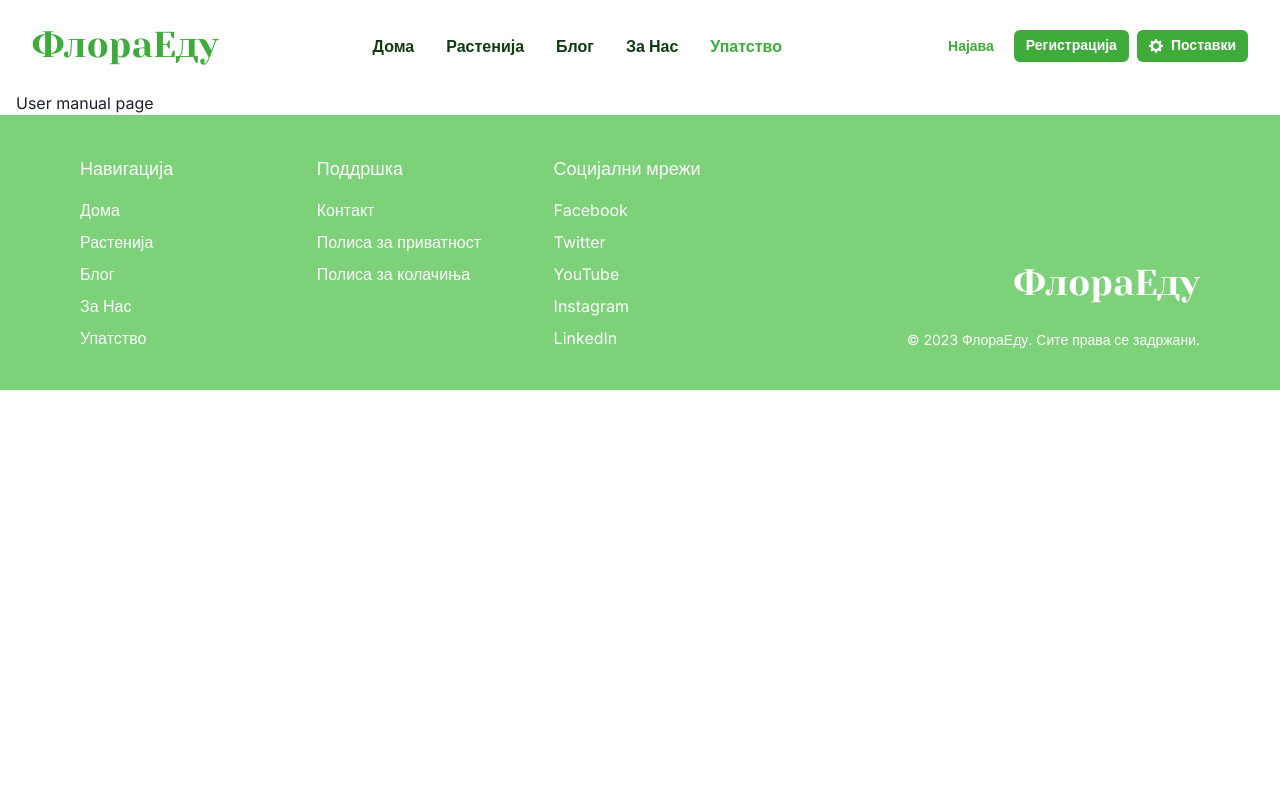
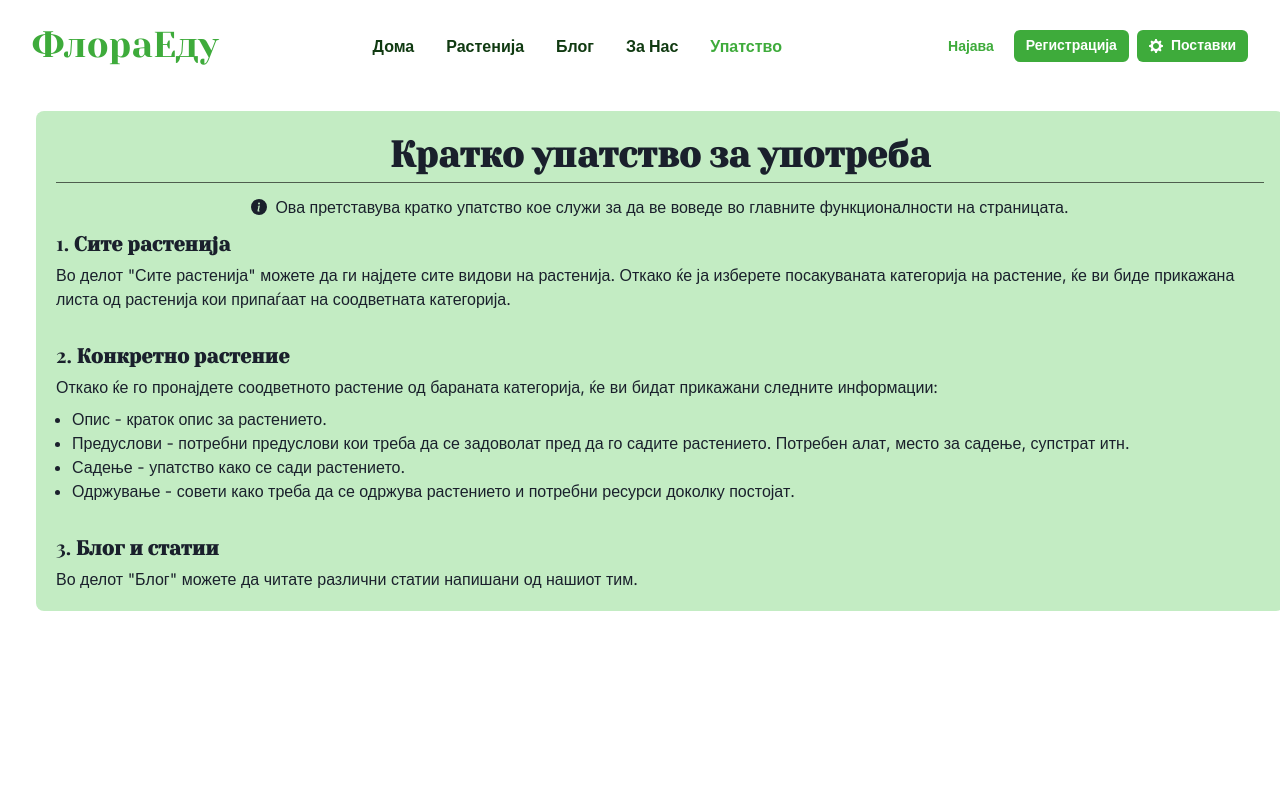
Before and after one commit to dev-marko/flora-edu, a React (Vite) app: page /user-manual in a window 1280 px wide. Shown: the top 800 px of the page. Built offline with nearby package versions, Linux system fonts and the light colour scheme; a web font is replaced by a local one.

Commit message:
Implement user manual page

```diff
--- a/src/components/shared/Layout.tsx
+++ b/src/components/shared/Layout.tsx
@@ -59,7 +59,7 @@ const Layout = () => {
 
   return (
     <ChakraProvider theme={mergedTheme}>
-      <Container maxW={'container.xl'}>
+      <Container maxW={'container.xl'} minH={'100vh'}>
         <Navbar onOpenDisplayPreferencesCallback={onDisplayOpen}></Navbar>
         <DisplayPreferences
           openModalDisclosure={isDisplayOpen}
--- a/src/pages/UserManual.tsx
+++ b/src/pages/UserManual.tsx
@@ -1,5 +1,90 @@
+import {
+  Container,
+  Divider,
+  Flex,
+  Heading,
+  VStack,
+  Text,
+  Icon,
+  useTheme,
+  useColorModeValue,
+  HStack,
+  UnorderedList,
+  ListItem,
+} from '@chakra-ui/react';
+import { InfoCircleFill } from 'react-bootstrap-icons';
+
 const UserManual = () => {
-  return <h1>User manual page</h1>;
+  const theme = useTheme();
+
+  const bgColor = useColorModeValue(
+    theme.colors.primary[100],
+    theme.colors.gray[700]
+  );
+
+  return (
+    <Container maxW={'container.xl'} m={5} p={5} bg={bgColor} rounded={'lg'}>
+      <Flex flexDir={'column'} align={'center'} justify={'center'} gap={3}>
+        <VStack w={'full'}>
+          <Heading as="h2" size="xl">
+            Кратко упатство за употреба
+          </Heading>
+          <Divider borderColor={'black'} />
+        </VStack>
+        <HStack>
+          <Icon as={InfoCircleFill} />
+          <Text>
+            Ова претставува кратко упатство кое служи за да ве воведе во
+            главните функционалности на страницата.
+          </Text>
+        </HStack>
+        <VStack align={'start'} spacing={8}>
+          <VStack align={'start'}>
+            <Heading as="h3" size="md">
+              1. Сите растенија
+            </Heading>
+            <Text>
+              Во делот "Сите растенија" можете да ги најдете сите видови на
+              растенија. Откако ќе ја изберете посакуваната категорија на
+              растение, ќе ви биде прикажана листа од растенија кои припаѓаат на
+              соодветната категорија.
+            </Text>
+          </VStack>
+          <VStack align={'start'}>
+            <Heading as="h4" size="md">
+              2. Конкретно растение
+            </Heading>
+            <Text>
+              Откако ќе го пронајдете соодветното растение од бараната
+              категорија, ќе ви бидат прикажани следните информации:
+            </Text>
+            <UnorderedList>
+              <ListItem>Опис - краток опис за растението.</ListItem>
+              <ListItem>
+                Предуслови - потребни предуслови кои треба да се задоволат пред
+                да го садите растението. Потребен алат, место за садење,
+                супстрат итн.
+              </ListItem>
+              <ListItem>Садење - упатство како се сади растението.</ListItem>
+              <ListItem>
+                Одржување - совети како треба да се одржува растението и
+                потребни ресурси доколку постојат.
+              </ListItem>
+            </UnorderedList>
+          </VStack>
+          <VStack align={'start'}>
+            <Heading as="h4" size="md">
+              3. Блог и статии
+            </Heading>
+            <Text>
+              Во делот "Блог" можете да читате различни статии напишани од
+              нашиот тим.
+            </Text>
+          </VStack>
+        </VStack>
+      </Flex>
+    </Container>
+  );
 };
 
 export default UserManual;
```
